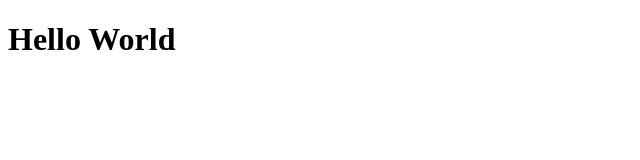
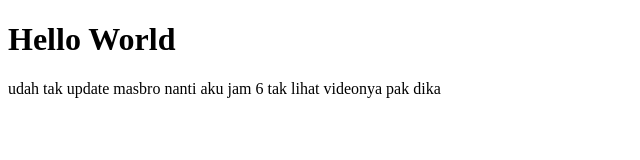
Before and after one commit to eyzarrakazudy/new-future.github.io, a plain HTML site: page index.html in a window 1280 px wide. Shown: the whole page, without its empty margins (0-640 px from the left). Drawn offline with Linux system fonts and the light colour scheme.

Commit message:
update website

```diff
--- a/index.html
+++ b/index.html
@@ -8,5 +8,6 @@
 </head>
 <body>
     <h1>Hello World</h1>
+    <p>udah tak update masbro nanti aku jam 6 tak lihat videonya pak dika</p>
 </body>
 </html>
```
